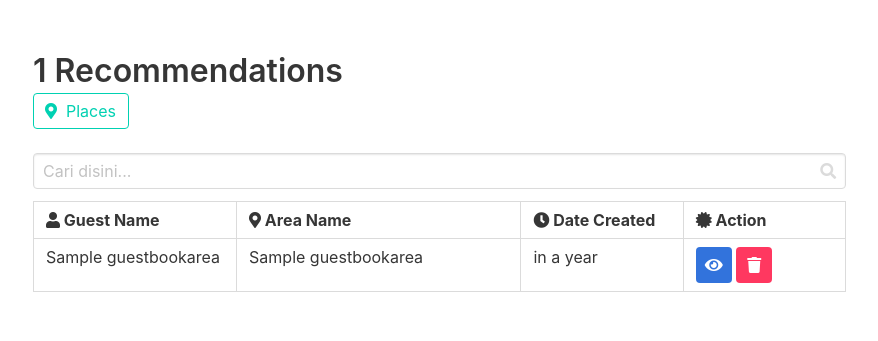
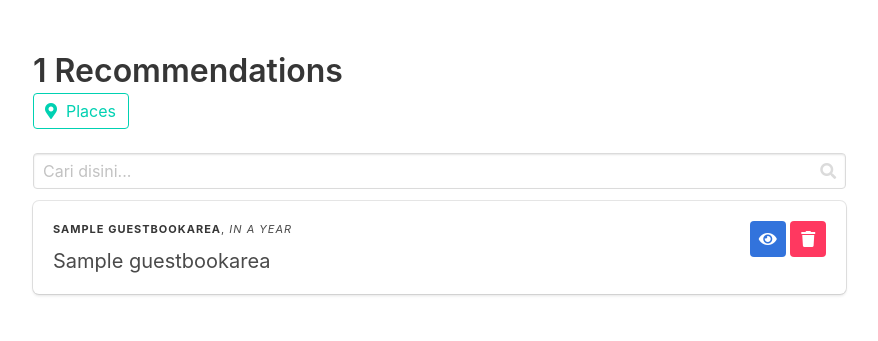
Before and after one commit to andriannus/searchmap, a CodeIgniter app: page /searchmap/guest/area in a window 1280 px wide. Shown: the part 218-559 px from the top of the page, without its empty margins (200-1078 px from the left). Run offline with CodeIgniter, Linux system fonts and the light colour scheme; tables that the repository leaves empty hold one stand-in row (values such as "Sample post"); some libraries are stand-ins or nearby versions.

Commit message:
New style!

```diff
--- a/application/views/guests/area.php
+++ b/application/views/guests/area.php
@@ -15,6 +15,7 @@ defined('BASEPATH') OR exit('No direct script access allowed');
 		</div>
 	</section>
 
+	<div id="content" style="display: none;">
 		<section class="section">
 			<div class="columns">
 				<div
@@ -48,36 +49,20 @@ defined('BASEPATH') OR exit('No direct script access allowed');
 						<p class="title">Query "{{ query }}" Not Found</p>
 					</div>
 
-				<div class="table-responsive" v-if="found">
-					<table class="table is-fullwidth is-striped is-bordered">
-						<thead>
-							<tr>
-								<th width="25%">
-									<i class="fas fa-user"></i>
-									Guest Name
-								</th>
-								<th width="35%">
-									<i class="fas fa-map-marker-alt"></i>
-									Area Name
-								</th>
-								<th width="20%">
-									<i class="fas fa-clock"></i>
-									Date Created
-								</th>
-								<th width="20%">
-									<i class="fas fa-certificate"></i>
-									Action
-								</th>
-							</tr>
-						</thead>
-						<tbody v-for="(guest, index) in newGuests">
-							<tr>
-								<td>{{ guest.name }}</td>
-								<td>{{ guest.area_name }}</td>
+					<!-- Isi data -->
+					<div class="box" v-if="found" v-for="(guest, index) in newGuests">
+						<article class="media">
+							<div class="media-content">
+								<div class="content">
+									<p class="heading">
+										<strong>{{ guest.name }}</strong>,
+										<em>{{ guest.date | moment }}</em>
+									</p>
+									<p class="subtitle">{{ guest.area_name }}</p>
+								</div>
+							</div>
 
-								<!-- Data yang ditampilkan akan difilter terlebih dahulu -->
-								<td>{{ guest.date | moment }}</td>
-								<td>
+							<div class="media-right">
 								<a
 									class="button is-link"
 									:href="'<?= base_url() ?>' + 'draw/' + guest.id"
@@ -95,10 +80,8 @@ defined('BASEPATH') OR exit('No direct script access allowed');
 										<i class="fas fa-trash"></i>
 									</span>
 								</button>
-								</td>
-							</tr>
-						</tbody>
-					</table>
+							</div>
+						</article>
 					</div>
 				</div>
 			</div>
@@ -128,6 +111,7 @@ defined('BASEPATH') OR exit('No direct script access allowed');
 			<p class="subtitle">
 				Load Data..
 			</p>
+		</div>
 	</div>
 
 	<!-- Modal konfirmasi hapus data -->
@@ -185,6 +169,8 @@ const guest = new Vue({
 	methods: {
 		// Method untuk mengambil data area
 		getData () {
+			document.getElementById('content').style.display = 'block'
+
 			this.loading = true
 
 			axios.get('<?= base_url() ?>' + 'api/getAllAreas')
```
Also changed, not shown: application/views/guests/place.php (+19 -33 lines). Lines whose indentation alone changed are shown as unchanged.
